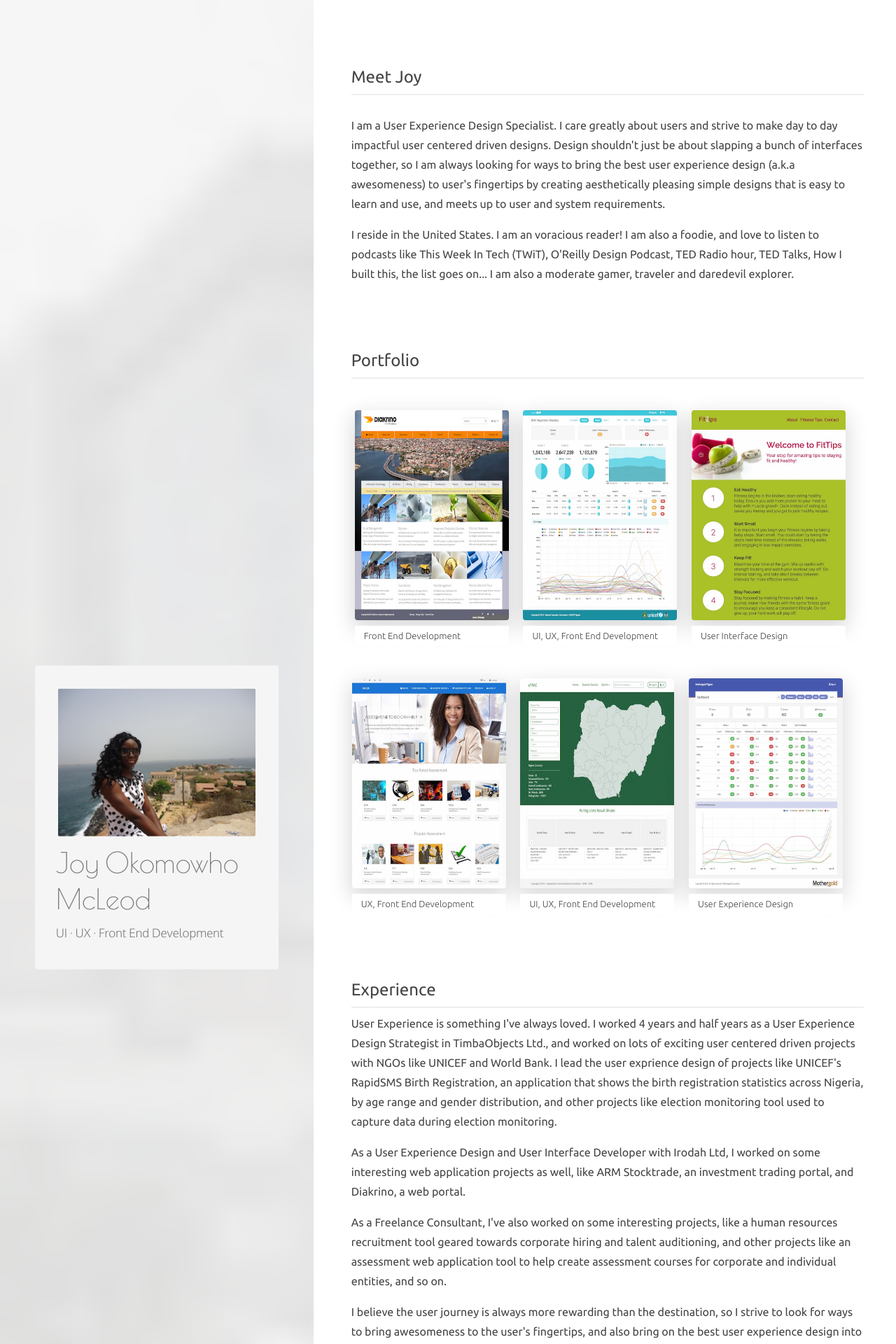
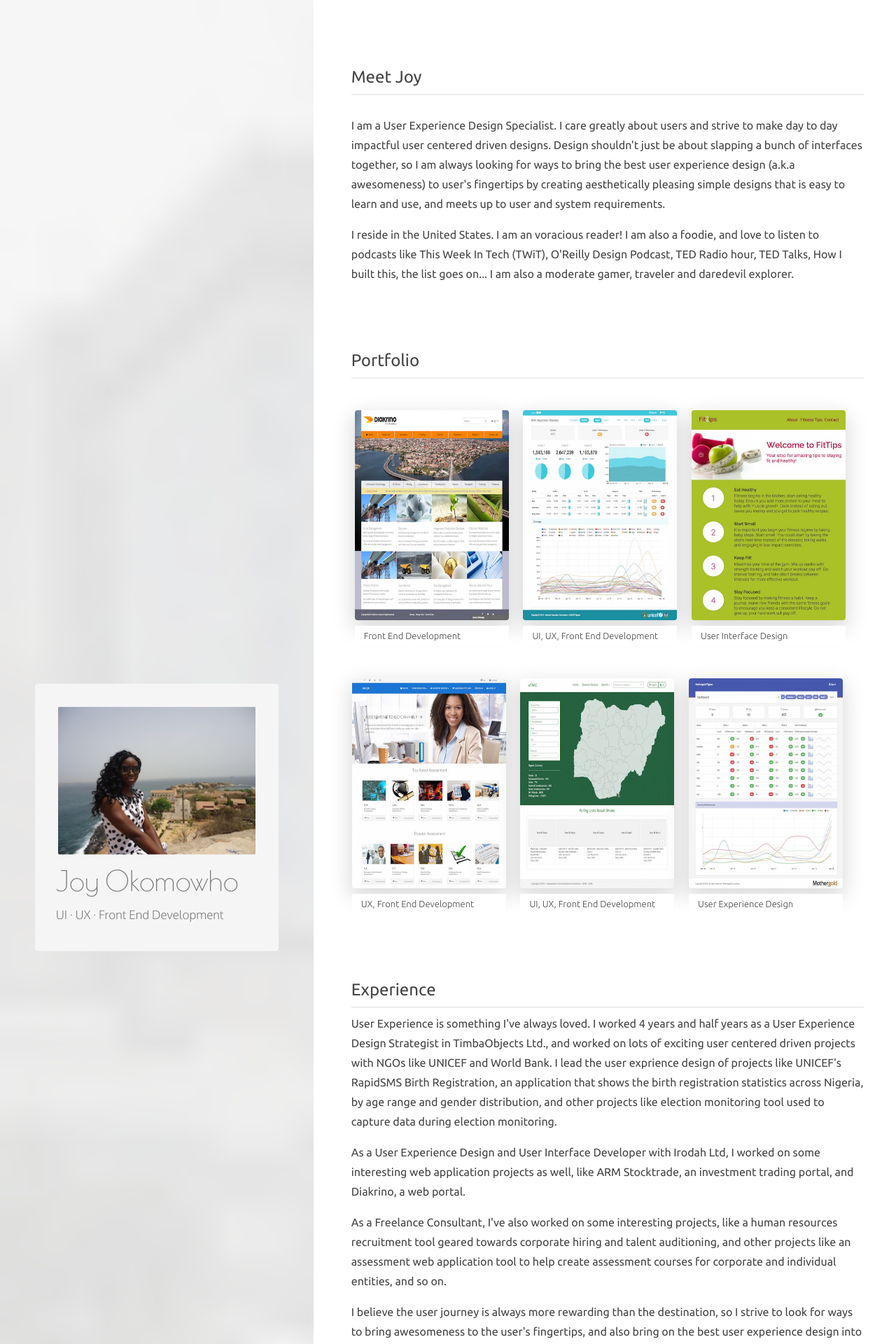
Before and after one commit to jokomowho/my_website, a Jekyll site: the page built from index.html, in a window 1280 px wide. Shown: the top 1920 px of the page at 70% size. Built offline with Jekyll 4.4.1, drawn with Linux system fonts in a browser that asks for light colours; nearby versions of some CDN libraries; Markdown is read by kramdown in place of the engine named in the settings.

Commit message:
Name update.

```diff
--- a/_config.yml
+++ b/_config.yml
@@ -1,5 +1,5 @@
 # Site settings
-title: 'Joy Okomowho McLeod' # Your Title
+title: 'Joy Okomowho' # Your Title
 tagline: 'UI · UX Design, UI · UX Enthusiast, Front End Development, Consultant, Tech lover,  NASA Fan.' # A brief tagline for your site
 sidebar_image: /images/cover.jpg
 
```
